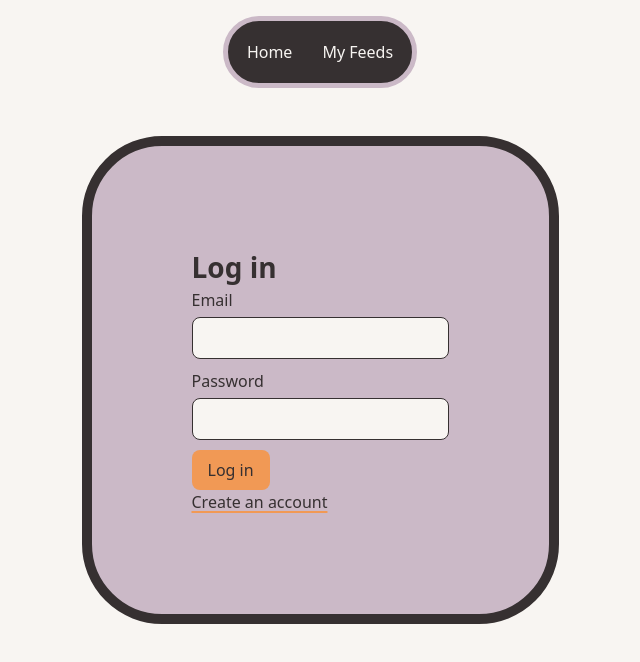
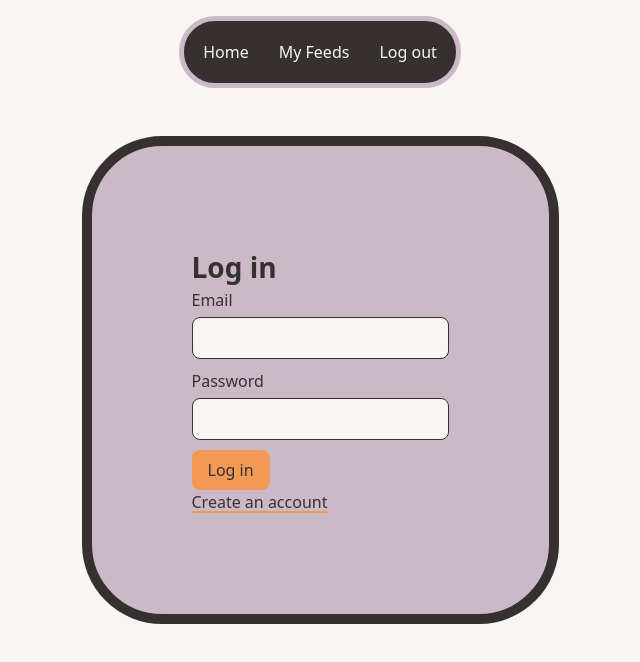
Before and after one commit to Noah-Huff/rss-feed-application, a React (Vite) app in the folder web/: page /login in a window 1280 px wide. Shown: the top 662 px of the page, without its empty margins (320-960 px from the left). Built offline with nearby package versions, Linux system fonts and the light colour scheme; no server answers.

Commit message:
adding log out to the navbar

```diff
--- a/web/src/App.tsx
+++ b/web/src/App.tsx
@@ -5,9 +5,12 @@ import RegisterPage from './pages/RegisterPage'
 import ProtectedRoute from './components/ProtectedRoute'
 import FeedsPage from './pages/FeedsPage'
 import FeedItemsPage from './pages/FeedItemsPage'
+import NavBar from './components/NavBar'
 
 export default function App() {
   return (
+    <>
+      <NavBar />
       <Routes>
         <Route path="/login" element={<LoginPage />} />
         <Route path="/register" element={<RegisterPage />} />
@@ -35,5 +38,6 @@ export default function App() {
         />
         <Route path="*" element={<Navigate to="/" replace />} />
       </Routes>
+    </>
   )
 }
--- a/web/src/components/NavBar.tsx
+++ b/web/src/components/NavBar.tsx
@@ -1,12 +1,15 @@
 import { Link } from "react-router-dom";
 import "../styles/components/navbar.css";
+import { useAuth } from "../hooks/useAuth";
 
 export default function NavBar() {
+    const { logout } = useAuth();
 
-    return <nav>
+    return <nav className="navbar">
         <ul>
             <li><Link to="/">Home</Link></li>
             <li><Link to="/feeds">My Feeds</Link></li>
+            <li><button onClick={logout}>Log out</button></li>
         </ul>
     </nav>
 }
--- a/web/src/main.tsx
+++ b/web/src/main.tsx
@@ -6,12 +6,10 @@ import { AuthProvider } from './context/AuthProvider.tsx';
 import '../src/styles/global.css';
 import '../src/styles/reset.css';
 import '../src/styles/tokens.css';
-import NavBar from './components/NavBar.tsx';
 
 createRoot(document.getElementById('root')!).render(
   <StrictMode>
     <BrowserRouter>
-    <NavBar/>
       <AuthProvider>
         <App />
       </AuthProvider>
--- a/web/src/pages/DashboardPage.tsx
+++ b/web/src/pages/DashboardPage.tsx
@@ -4,12 +4,10 @@ import { ItemList } from "../components/ItemList";
 import "../styles/pages/dashboard.css";
 
 export default function DashBoardPage() {
-    const { user, logout } = useAuth();
+    const { user } = useAuth();
+
     return <div className="dashboard">
         <h1>Welcome, {user?.firstName} {user?.lastName}!</h1>
-        <div>
-            <button onClick={logout}>Log out</button>
-        </div>
         <div className="explore-feeds">
             <Link to="/feeds">Explore My Feeds</Link>
         </div>
--- a/web/src/styles/components/navbar.css
+++ b/web/src/styles/components/navbar.css
@@ -1,4 +1,4 @@
-nav {
+.navbar {
     width: fit-content;
     margin: 1rem auto;
     background: var(--graphite);
@@ -17,16 +17,20 @@ nav {
         display: flex;
     }
 
-    a {
+    a,
+    button {
         display: block;
         padding: 15px;
         text-decoration: none;
         color: var(--parchment);
         border-radius: 80px;
+        background-color: var(--graphite);
         transition: backgroud-color 0.05s ease, color 0.55s ease;
     }
     a:hover,
-    a:focus-visible {
+    a:focus-visible,
+    button:hover,
+    button:focus-visible {
         background-color: var(--parchment);
         color: var(--graphite);
     }
```
Lines whose indentation alone changed are shown as unchanged.
